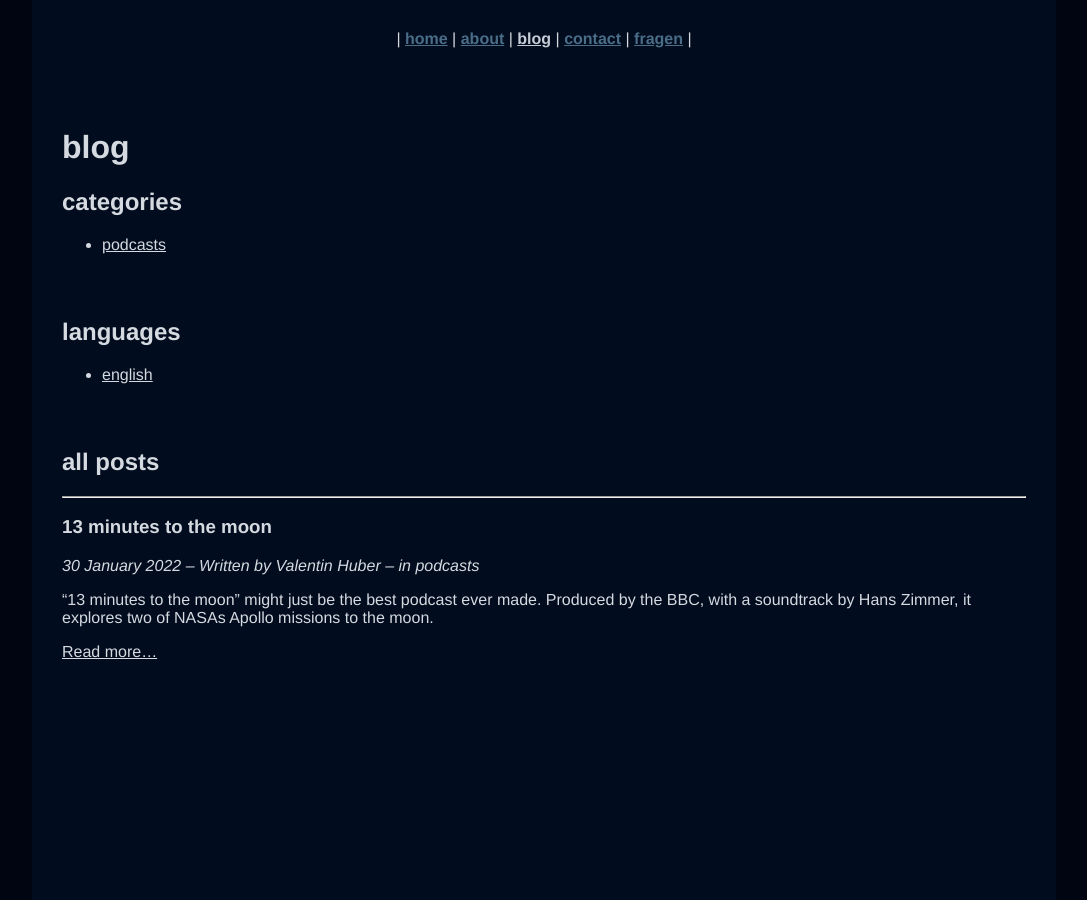
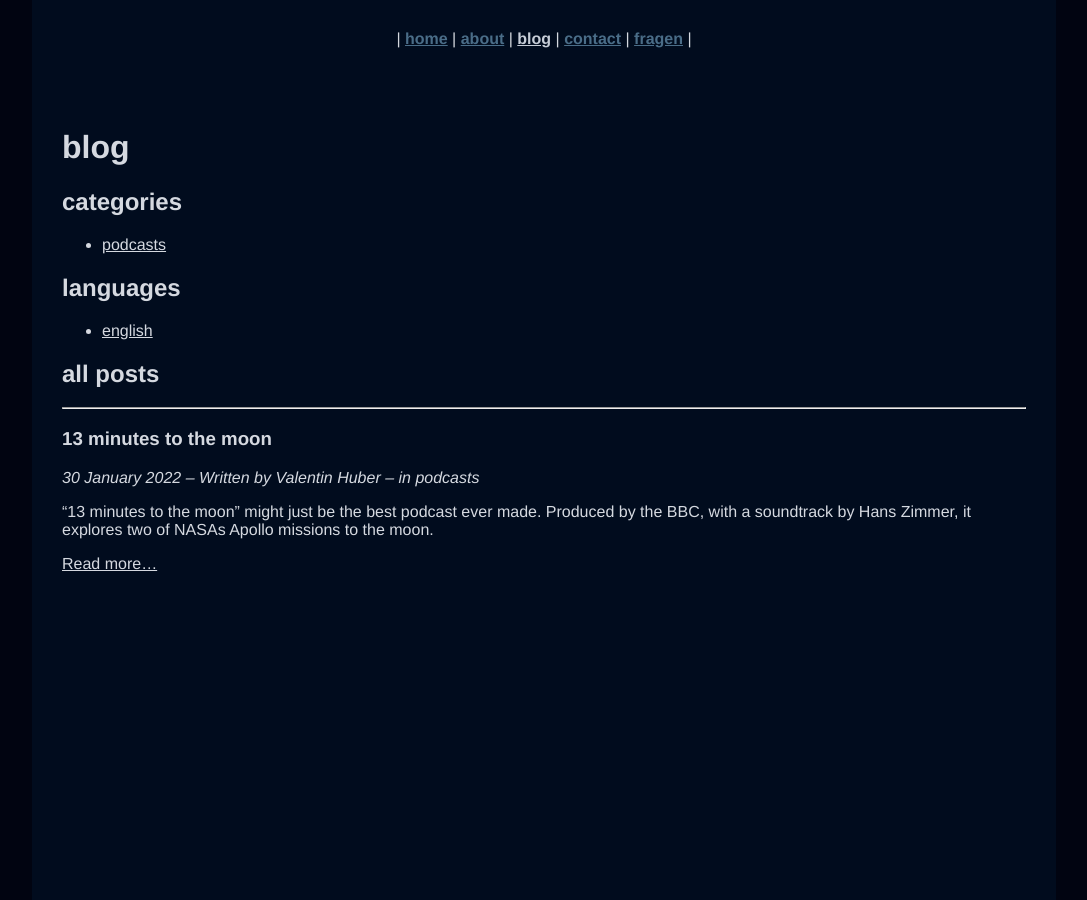
Before and after one commit to riesentoaster/valentinhuber.me, a Jekyll site: the page built from blog.md, in a window 1280 px wide. Shown: the whole page, without its empty margins (96-1183 px from the left). Built offline with Jekyll 4.4.1, drawn with Linux system fonts in a browser that asks for light colours.

Commit message:
css improvements

```diff
--- a/_sass/main.scss
+++ b/_sass/main.scss
@@ -70,13 +70,34 @@
   color: $accentColor1;
 }
 
-ul {
-  margin-bottom: 4em;
-}
-
 a.exc {
   text-decoration: none;
 }
+
 a.exc p:last-child {
   text-decoration: underline;
 }
+
+img {
+  max-width: 100%;
+}
+
+table,
+td,
+th {
+  border: solid $accentColor2 1px;
+  border-collapse: collapse;
+  padding: 0.3em;
+}
+
+table {
+  margin-bottom: 1em;
+}
+
+blockquote {
+  color: $accentColor2;
+  border-left: solid $accentColor2 3px;
+  padding-left: 10px;
+  margin-left: inherit;
+  font-style: italic;
+}
```
